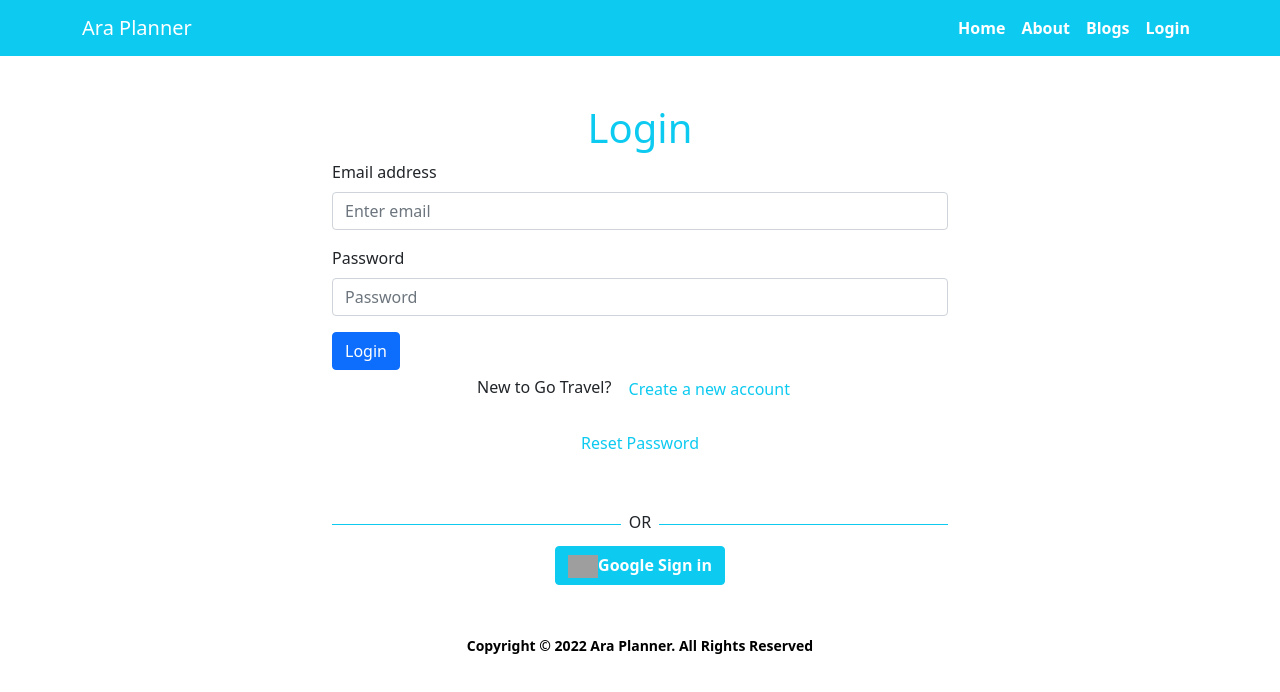
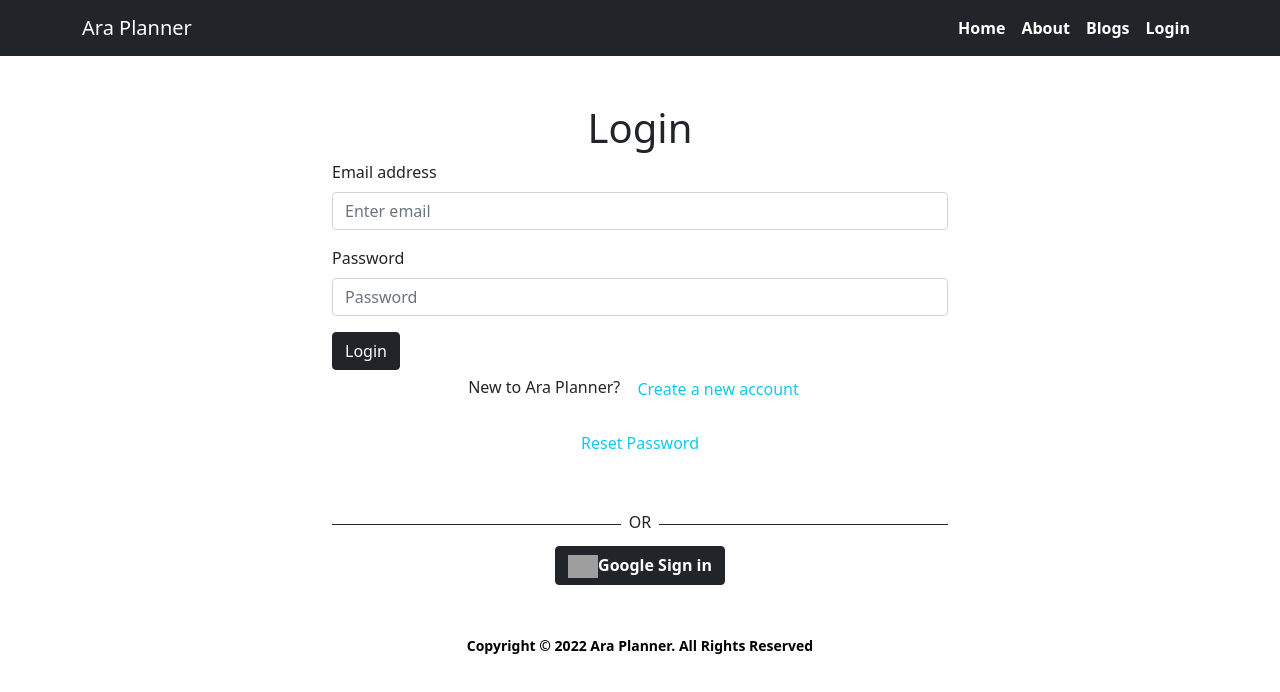
Before and after one commit to afsanaara/-independent-service-provider, a React (Create React App) app: page /login in a window 1280 px wide. Shown: the top 692 px of the page. Built offline with nearby package versions, Linux system fonts and the light colour scheme; no server answers; grey boxes are pictures that could not be loaded.

Commit message:
updating

```diff
--- a/public/services.json
+++ b/public/services.json
@@ -3,7 +3,7 @@
         "id":1,
         "name": "Corporate Event",
         "price": "$2750",
-        "description": "Bustling and energetic, Osaka is a thriving metropolis with a distinct commercial culture and with a regional identity that sets it apart from elsewhere in Japan.",
+        "description": "Arrange your office parties for your bussiness partners & Co-workers with Ara Planner",
         "img": "http://demo.ovathemes.com/eventme/wp-content/uploads/2014/08/post3-big.jpg"
 
     },
@@ -11,7 +11,7 @@
         "id":2,
         "name": "Wedding",
         "price": "$5520",
-        "description": "Paris rarely disappoints. Home to beautiful architecture, arresting art and the world’s finest restaurants, only the hard–hearted will leave the City of Light without falling in love.",
+        "description": "Make your special day memorable with Ara Planner",
         "img": "http://demo1.wpopal.com/grenda/wp-content/uploads/2018/03/gallery10.jpg"
 
     },
@@ -19,7 +19,7 @@
         "id":3,
         "name": "Party",
         "price": "$6560",
-        "description": "Sandwiched between the Red Sea and the mighty Negev desert, Eilat is a water sport and desert adventure paradise.",
+        "description": "Enhance your joy in your every occassion with Ara Planner. Your happiness is our responsibility.",
         "img": "http://demo1.wpopal.com/grenda/wp-content/uploads/2018/03/service_02-Copy-620x300.jpg"
 
     }
--- a/src/Pages/Home/Banner/Banner.js
+++ b/src/Pages/Home/Banner/Banner.js
@@ -1,5 +1,5 @@
-import React from 'react';
-import { Carousel } from 'react-bootstrap';
+import React from "react";
+import { Carousel } from "react-bootstrap";
 
 const Banner = () => {
   return (
@@ -8,41 +8,31 @@
         <Carousel.Item>
           <img
             className="d-block w-100"
-      src="https://www.worldtravelguide.net/wp-content/uploads/2017/03/shu-UK-England-London-TowerBridge_295742825-1440x823.jpg"
+            src="http://demo1.wpopal.com/grenda/wp-content/uploads/revslider/slider1/slider1.jpg"
             alt="First slide"
           />
           <Carousel.Caption>
-              <h1>City Guides</h1>
-              <p>Quirky. Inspiring. Engaging. Informative.</p>
+            <h1>Party</h1>
+            <p>Let's plan your next event together</p>
           </Carousel.Caption>
         </Carousel.Item>
+
         <Carousel.Item>
           <img
             className="d-block w-100"
-      src="https://www.worldtravelguide.net/wp-content/uploads/2018/11/shu-Croatia-Dubrovnik-OldTown-508809049-1440x823.jpg"
+            src="http://demo1.wpopal.com/grenda/wp-content/uploads/revslider/slider1/slider2.jpg"
             alt="Second slide"
           />
 
           <Carousel.Caption>
-      <h1>City Guides</h1>
-              <p>Quirky. Inspiring. Engaging. Informative.</p>
+          <h1>Party</h1>
+            <p>Let's plan your next event together</p>
           </Carousel.Caption>
         </Carousel.Item>
-  <Carousel.Item>
-    <img
-      className="d-block w-100"
-      src="https://www.worldtravelguide.net/wp-content/uploads/2017/01/shu-Vietnam-Culture-457946020-1440x823.jpg"
-      alt="Third slide"
-    />
 
-    <Carousel.Caption>
-      <h1>City Guides</h1>
-              <p>Quirky. Inspiring. Engaging. Informative.</p>
-    </Carousel.Caption>
-  </Carousel.Item>
+
       </Carousel>
     </div>
-
   );
 };
 
--- a/src/Pages/Home/Service/Service.js
+++ b/src/Pages/Home/Service/Service.js
@@ -15,7 +15,7 @@
                     <h5 className="card-title">{name}</h5>
                     <p className="fw-bold">{ price}</p>
     <p className="card-text">{description}</p>
-    <button onClick={()=>handleBooking(id)} className="btn btn-primary">Book Now</button>
+    <button onClick={()=>handleBooking(id)} className="btn btn-dark">Book Now</button>
   </div>
 </div>
         </div>
--- a/src/Pages/Home/Services/Services.js
+++ b/src/Pages/Home/Services/Services.js
@@ -11,8 +11,8 @@
     },[])
     return (
         <div id="services" className="container mt-5 w-75 mx-auto">
-            <h1 className="text-center text-primary"> SERVICES</h1>
-            <p className="text-center fw-bold text-primary">POPULAR PACKAGES</p>
+            <h1 className="text-center text-dark"> SERVICES</h1>
+            <p className="text-center fw-bold text-dark">POPULAR PACKAGES</p>
             <div className="row">
                 {
                 services.map(service => <Service
--- a/src/Pages/Login/Login.js
+++ b/src/Pages/Login/Login.js
@@ -55,7 +55,7 @@
   }
     return (
       <div className="container w-50 mx-auto mt-5">
-        <h1 className="text-info text-center">Login</h1>
+        <h1 className="text-dark text-center">Login</h1>
       <Form onSubmit={handleLogin}>
   <Form.Group className="mb-3" controlId="formBasicEmail">
     <Form.Label>Email address</Form.Label>
@@ -66,14 +66,14 @@
     <Form.Label>Password</Form.Label>
     <Form.Control ref={passwordRef} type="password" placeholder="Password" />
   </Form.Group>
-  <Button variant="primary" type="submit">
+  <Button variant="dark" type="submit">
     Login
           </Button>
           <div className="text-danger">
                {showError}
           </div>
 
-          <p onClick={handleRegistration} className="text-center">New to Go Travel? <button className="text-info btn btn-link text-decoration-none">Create a new account</button> </p>
+          <p onClick={handleRegistration} className="text-center">New to Ara Planner? <button className="text-info btn btn-link text-decoration-none">Create a new account</button> </p>
           <p onClick={handleRestPassword} className="text-center"><button className="text-info btn btn-link text-decoration-none">Reset Password</button> </p>
         </Form>
         <SocialLogin></SocialLogin>
--- a/src/Pages/Shared/Header/Header.js
+++ b/src/Pages/Shared/Header/Header.js
@@ -15,7 +15,7 @@
       collapseOnSelect
       expand="lg"
       sticky="top"
-      className="bg-info"
+      className="bg-dark"
       variant="dark"
     >
       <Container>
--- a/src/Pages/SocialLogin/SocialLogin.js
+++ b/src/Pages/SocialLogin/SocialLogin.js
@@ -19,14 +19,14 @@
     return (
         <div>
             <div className="mt-5 d-flex align-items-center">
-            <div style={{height: '1px'}} className="bg-info w-50"></div>
+            <div style={{height: '1px'}} className="bg-dark w-50"></div>
             <p className="mb-1 px-2">OR</p>
-            <div style={{ height: '1px' }} className="bg-info w-50"></div>
+            <div style={{ height: '1px' }} className="bg-dark w-50"></div>
 
 
             </div>
             <div className="w-50 mx-auto text-center mt-2">
-                <button onClick={()=>signInWithGoogle()} className="btn btn-info text-white fw-bold">
+                <button onClick={()=>signInWithGoogle()} className="btn btn-dark text-white fw-bold">
                     <img style={{ width: '30px'}}src="https://www.freepnglogos.com/uploads/google-logo-png/google-logo-png-webinar-optimizing-for-success-google-business-webinar-13.png" alt="Google Business"></img>
                     Google Sign in
                 </button>
```
Lines whose indentation alone changed are shown as unchanged.
